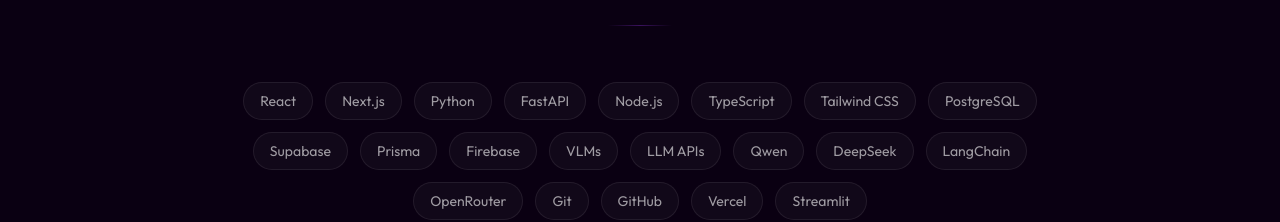
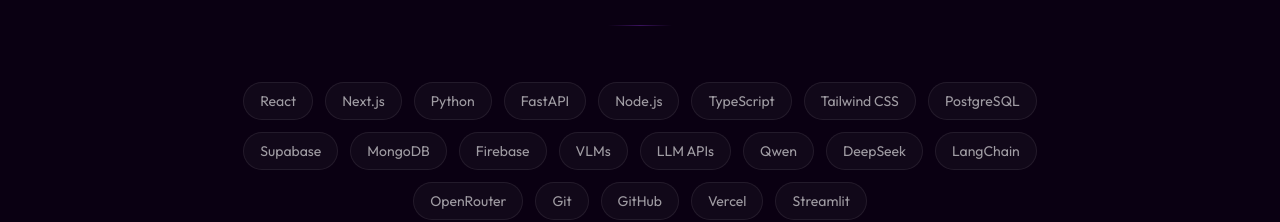
Before and after one commit to Mfahad159/portfolio, a Next.js app: page / in a window 1280 px wide. Shown: the part 5140-5362 px from the top of the page. Built offline with nearby package versions, Linux system fonts and the light colour scheme.

Commit message:
Fixed theme error-1

```diff
--- a/data/portfolio.js
+++ b/data/portfolio.js
@@ -177,7 +177,7 @@
   'Tailwind CSS',
   'PostgreSQL',
   'Supabase',
-  'Prisma',
+  'MongoDB',
   'Firebase',
   'VLMs',
   'LLM APIs',
```
